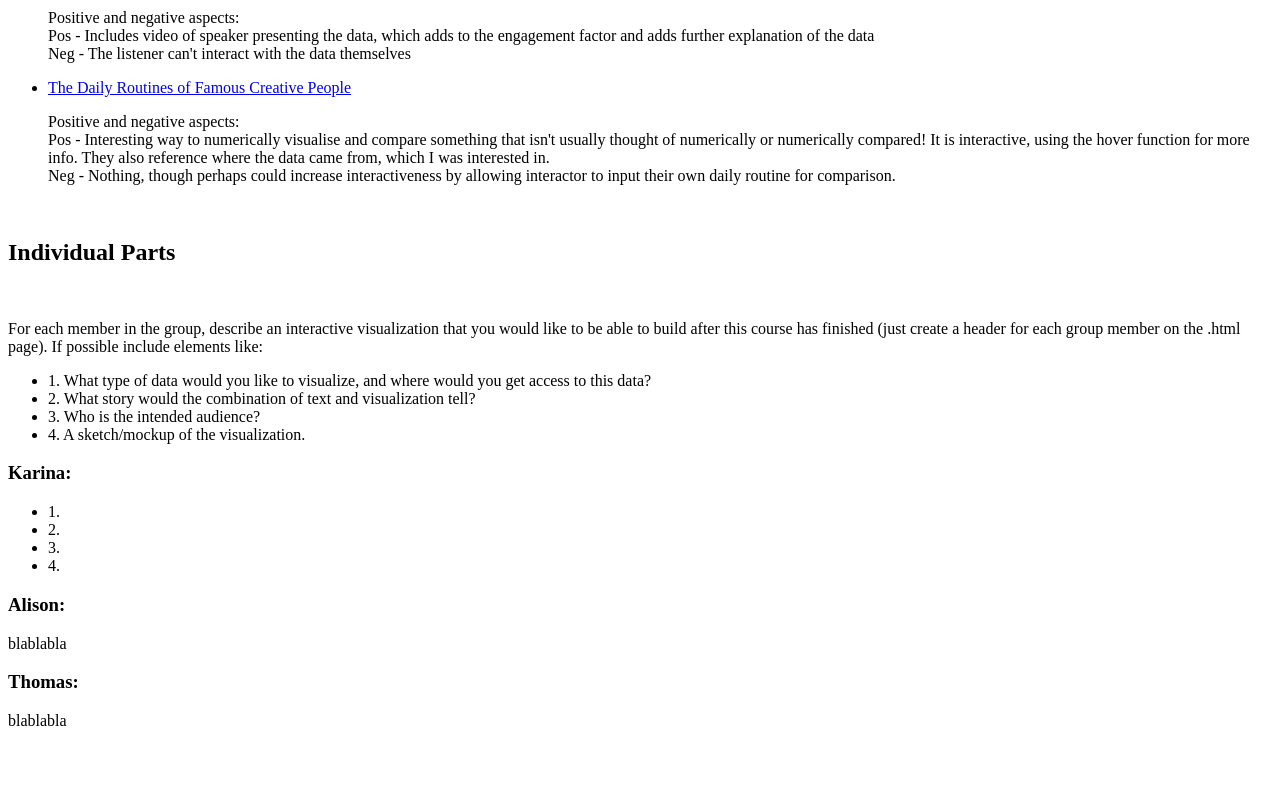
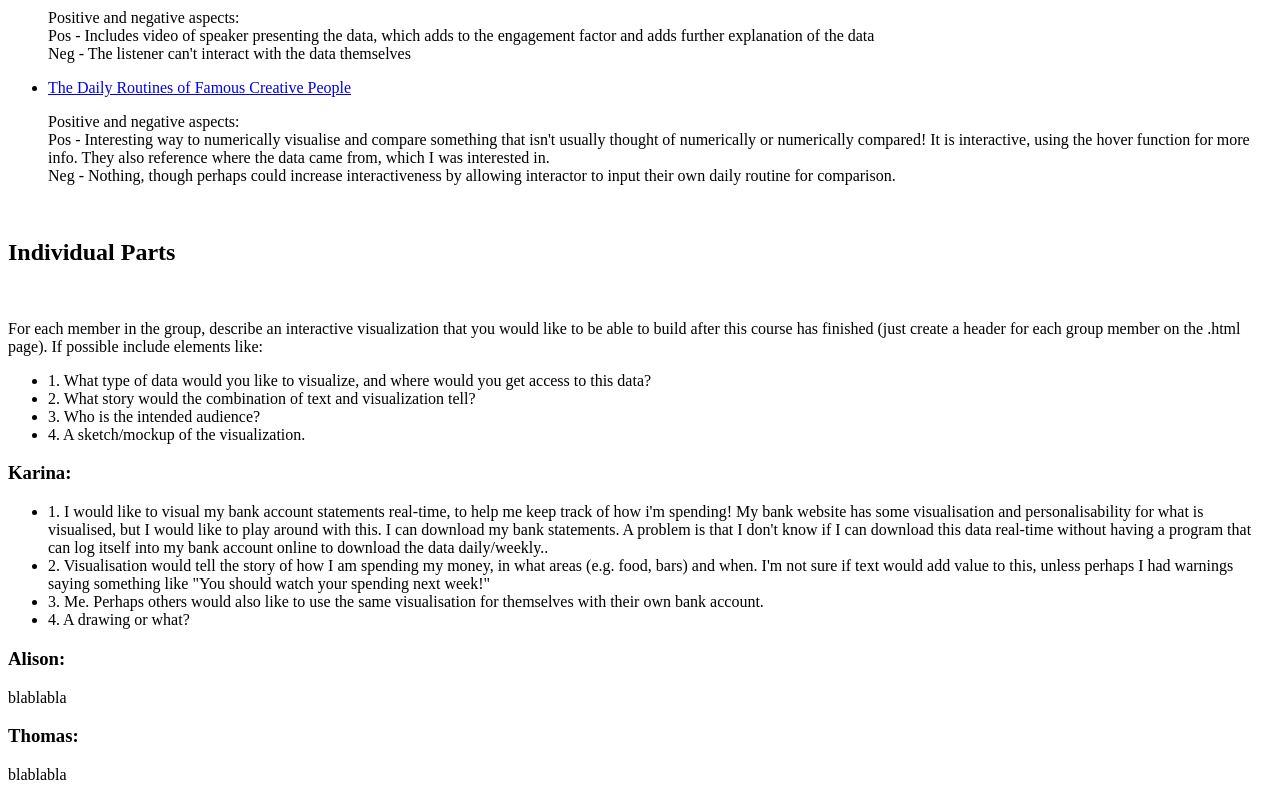
Before and after one commit to alisonreboud/test-repo, a plain HTML site: page assignment_1.html in a window 1280 px wide. Shown: the part 882-1682 px from the top of the page. Before the commit the page ends 1628 px from the top, so only its background shows below. Drawn offline with Linux system fonts and the light colour scheme.

Commit message:
Update assignment_1.html

```diff
--- a/assignment_1.html
+++ b/assignment_1.html
@@ -47,10 +47,10 @@
     <h3 class="Karina"> Karina: </h3>
       <p>
         <ul>
-          <li>1. </li>
-          <li>2. </li>
-          <li>3. </li>
-          <li>4. </li>
+          <li>1. I would like to visual my bank account statements real-time, to help me keep track of how i'm spending! My bank website has some visualisation and personalisability for what is visualised, but I would like to play around with this. I can download my bank statements. A problem is that I don't know if I can download this data real-time without having a program that can log itself into my bank account online to download the data daily/weekly..</li>
+          <li>2. Visualisation would tell the story of how I am spending my money, in what areas (e.g. food, bars) and when. I'm not sure if text would add value to this, unless perhaps I had warnings saying something like "You should watch your spending next week!" </li>
+          <li>3. Me. Perhaps others would also like to use the same visualisation for themselves with their own bank account. </li>
+          <li>4. A drawing or what? </li>
         </ul>
       </p>
     <h3 class="Alison"> Alison: </h3>
```
